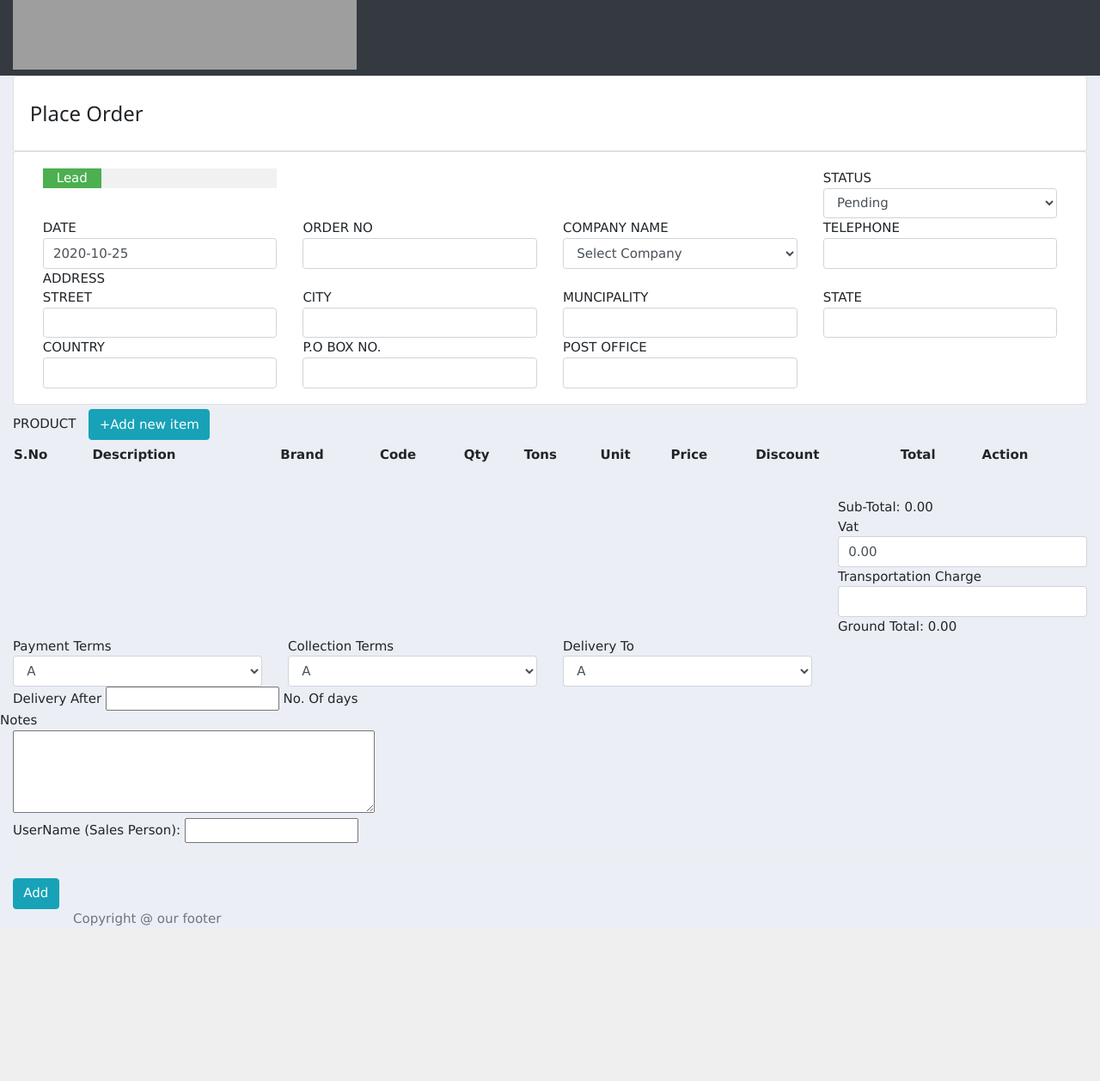
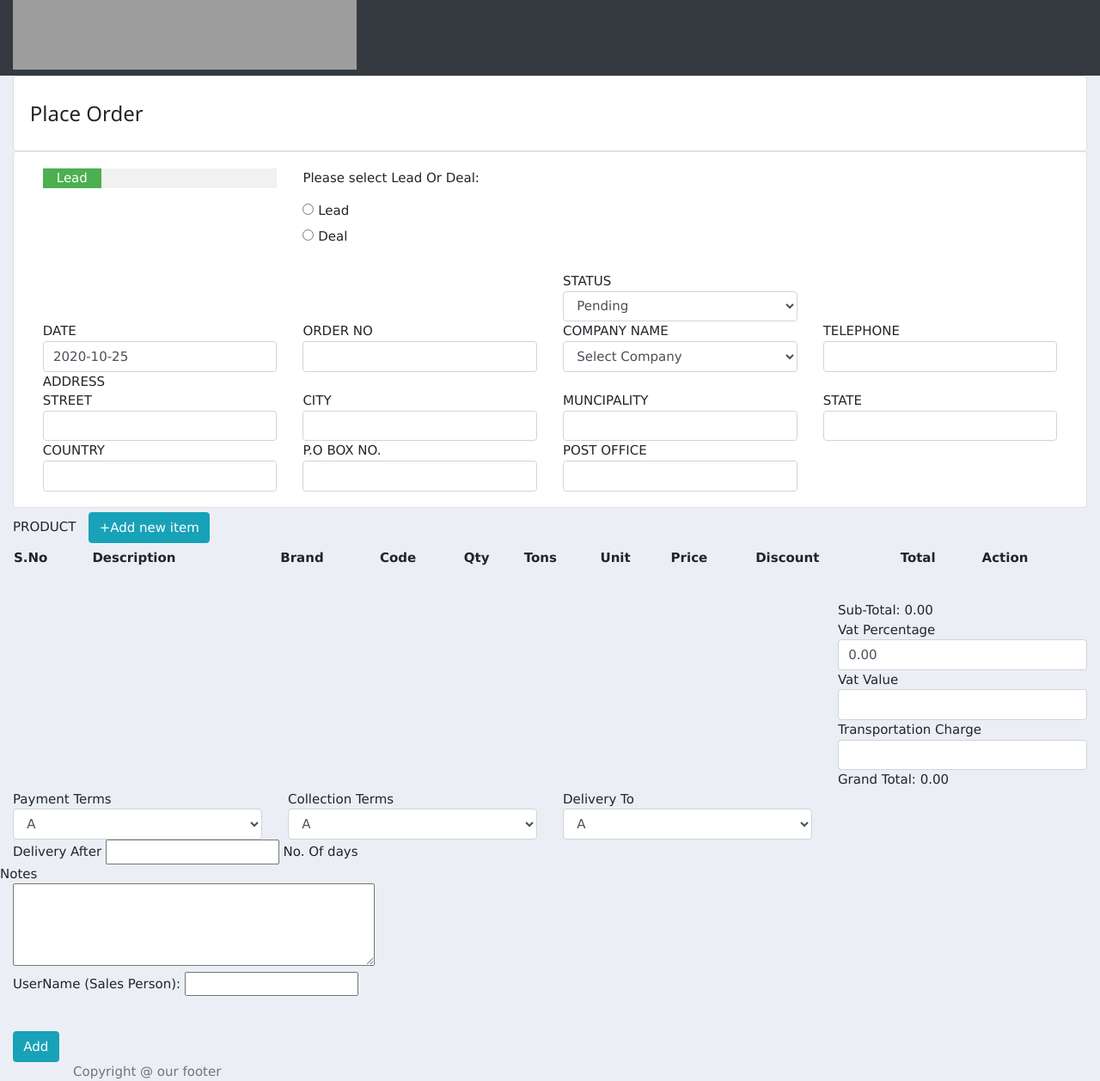
Before and after one commit to shkhan922/CRM-APP-Django, a Django app: page /create_order/ in a window 1280 px wide. Shown: the part 227-1485 px from the top of the page at 86% size. Before the commit the page ends 1305 px from the top, so only its background shows below. Run offline with Django 3.2, Linux system fonts and the light colour scheme; a user stored in the database is signed in; data comes from the database, SQL or seed files in the repository; both versions use the stored data as it was after the commit; lists and menus that the app fills with data are empty; parts of the project's set-up code (start-up, migrations or seed data) failed here and were passed over; some libraries are stand-ins or nearby versions; grey boxes are pictures that could not be loaded.

Commit message:
code updated

```diff
--- a/accounts/models.py
+++ b/accounts/models.py
@@ -73,6 +73,7 @@
 	]
 
 	Date = models.DateField(null=True)
+	order_type= models.CharField(max_length=200, null=True)
 	order_no = models.CharField(max_length=200, null=True)
 	company_name = models.CharField(max_length=200, null=True)
 	tel_phone = models.CharField(max_length=200, null=True)
--- a/accounts/templates/accounts/delete_item.html
+++ b/accounts/templates/accounts/delete_item.html
@@ -1,4 +1,4 @@
-{% extends 'accounts/main_template.html' %}
+{% extends 'accounts/main.html' %}
 {% block content %}
 
 
--- a/accounts/templates/accounts/order_form.html
+++ b/accounts/templates/accounts/order_form.html
@@ -24,6 +24,17 @@
                                     <div class="w3-container w3-green w3-center" style="width:25%">Lead </div>
                                   </div><br>
                             </div>
+
+                               <div class="col-6">
+                                <p>Please select Lead Or Deal:</p>
+                                <input type="radio" id="lead" name="radio" value="lead">
+                                <label for="lead">Lead</label><br>
+                                <input type="radio" id="Deal" name="radio" value="Deal">
+                                <label for="female">Deal</label><br>
+
+                                <br>
+                               </div>
+
                             <div class="col-6"></div>
                             <div class="col-3">
                                 <span>STATUS</span>
@@ -127,7 +138,14 @@
                         <div class="row">
                             <div class="col-9"></div>
                             <div class="col-3">
-                            <span>Vat</span>
+                            <span>Vat Percentage</span>
+                            <input type="text" name="vat" maxlength="200" class="form-control" required="" id="vat" onchange="onclick_grand_total()">
+                            </div>
+                        </div>
+                        <div class="row">
+                            <div class="col-9"></div>
+                            <div class="col-3">
+                            <span>Vat Value</span>
                             <input type="text" name="vat" maxlength="200" class="form-control" required="" id="vat" onchange="onclick_grand_total()">
                             </div>
                         </div>
@@ -142,7 +160,7 @@
                         <div class="row">
                             <div class="col-9"></div>
                             <div class="col-3">
-                            <span>Ground Total:</span>
+                            <span>Grand Total:</span>
                             <span id="gtotalv">0</span>
                             </div>
                         </div>
@@ -418,6 +436,7 @@
             discount_array.push(row_discount);
         }
         var param = {
+            order_type: $('#lead').val(),
             Date: $('#id_date').val(),
             status: $('#id_status').val(),
 	        order_no: $('#id_order_no').val(),
--- a/accounts/views.py
+++ b/accounts/views.py
@@ -64,7 +64,7 @@ def logoutUser(request):
 @login_required(login_url='login')
 #@admin_only
 def home(request):
-	orders = Order.objects.all()
+	orders = LeadOrder.objects.all()
 	customers = Customer.objects.all()
 
 	total_customers = customers.count()
@@ -182,6 +182,7 @@ def customer(request, pk_test):
 @login_required(login_url='login')
 #@allowed_users(allowed_roles=['admin'])
 def create_order(request):
+	'''
 	form = OrderForm(request.POST)
 	param = request.POST
 	param = param.dict()
@@ -193,6 +194,32 @@ def create_order(request):
 	#return JsonResponse('success')
 	#return HttpResponse('success')
 
+	customers = list(Customer.objects.all().values())
+	products = list(Product.objects.all().values())
+	context = {'form': form, 'status': LeadOrder.STATUS_L, 'customers': customers, 'products': products,
+			   'units': LeadOrder.UNITS}
+	return render(request, 'accounts/order_form.html', context)
+    '''
+	form = OrderForm()
+	if request.method == 'POST':
+		form = OrderForm(request.POST)
+		param = request.POST
+		param = param.dict()
+		print(param)
+
+		try:
+			if form.is_valid():
+				obj = LeadOrder(**param)
+				obj.save()
+				messages.success(request, 'success')
+
+				return redirect('/')
+			else:
+				print("Errors", form.errors)
+
+		except Exception as error:
+			print("An exception was thrown!")
+			print(error)
 	customers = list(Customer.objects.all().values())
 	products = list(Product.objects.all().values())
 	context = {'form': form, 'status': LeadOrder.STATUS_L, 'customers': customers, 'products': products,
@@ -259,10 +286,10 @@ def updateOrder(request, pk):
 @login_required(login_url='login')
 #@allowed_users(allowed_roles=['admin'])
 def deleteOrder(request, pk):
-	order = Order.objects.get(id=pk)
+	order = LeadOrder.objects.get(id=pk)
 	if request.method == "POST":
 		order.delete()
 		return redirect('/')
 
 	context = {'item':order}
-	return render(request, 'accounts/delete.html', context)
+	return render(request, 'accounts/delete_item.html', context)
```
Also changed, not shown: accounts/templates/accounts/dashboard.html (+5 -5 lines), accounts/migrations/0001_initial.py, accounts/migrations/0002_product_size.py (deleted), accounts/migrations/0003_auto_20201017_1306.py (deleted), accounts/migrations/0004_order_total.py (deleted), accounts/migrations/0005_order_sub_total.py (deleted), accounts/migrations/0006_auto_20201017_1412.py (deleted), accounts/migrations/0007_auto_20201017_1432.py (deleted), accounts/migrations/0008_auto_20201017_1503.py (deleted), accounts/migrations/0009_lead.py (deleted), accounts/migrations/0010_deal.py (deleted), accounts/migrations/0011_auto_20201023_1605.py (deleted), db.sqlite3.
